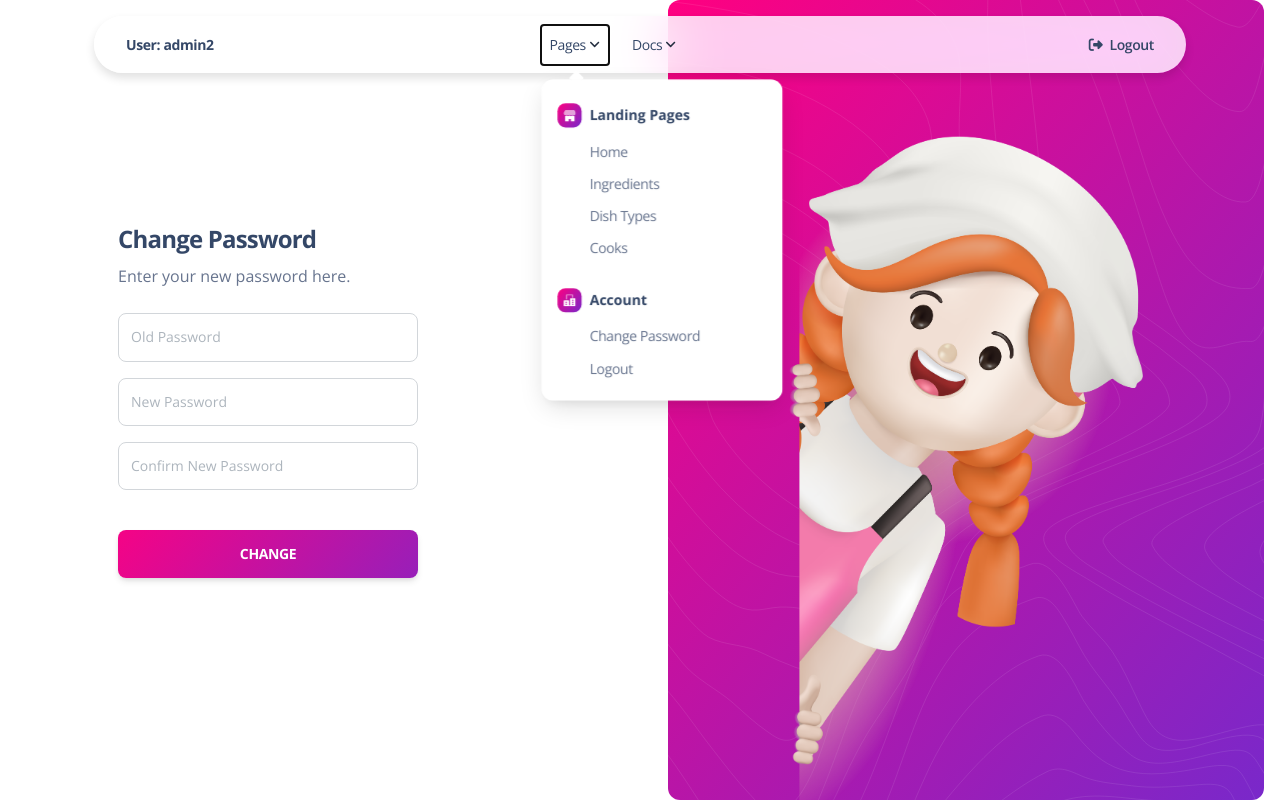
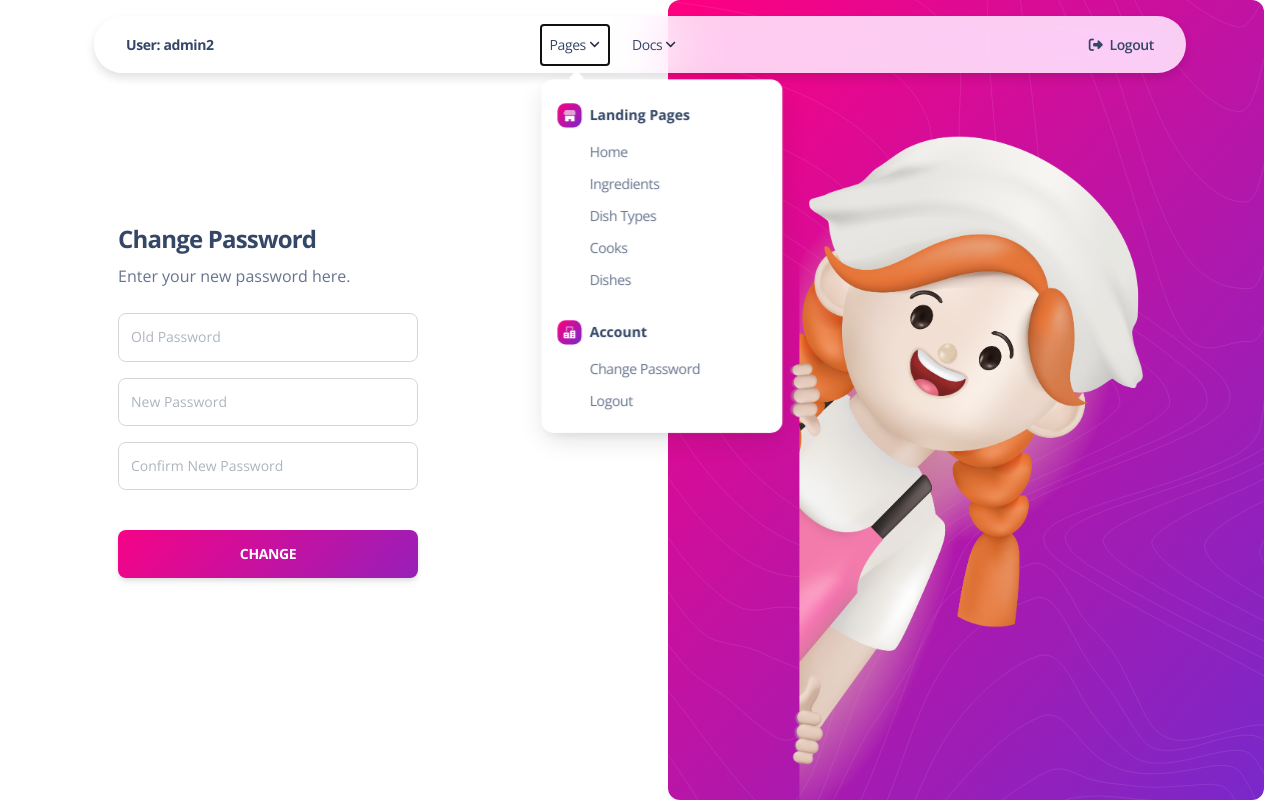
Before and after one commit to Anton-Konyk/restaurant-kitchen-service, a Django app: page /accounts/password-change/ in a window 1280 px wide, after a click on "Pages". Run offline with Django 5.2, Linux system fonts and the light colour scheme; a user stored in the database is signed in; some libraries are stand-ins or nearby versions.

Commit message:
add new href for Dishes menu

```diff
--- a/templates/includes/navigation.html
+++ b/templates/includes/navigation.html
@@ -73,6 +73,9 @@
                     </a>
                     <a href="{% url 'kitchen:cook-list' %}" class="dropdown-item border-radius-md">
                       <span class="ps-3">Cooks</span>
+                    </a>
+                    <a href="{% url 'kitchen:dish-list' %}" class="dropdown-item border-radius-md">
+                      <span class="ps-3">Dishes</span>
                     </a>
                     <div
                       class="dropdown-header text-dark font-weight-bolder d-flex justify-content-cente align-items-center px-0 mt-3">
```
